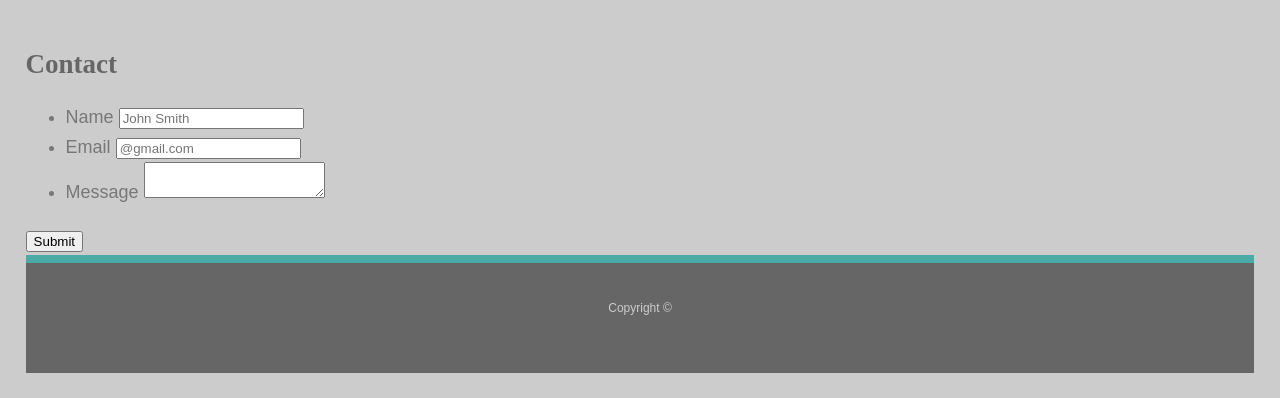
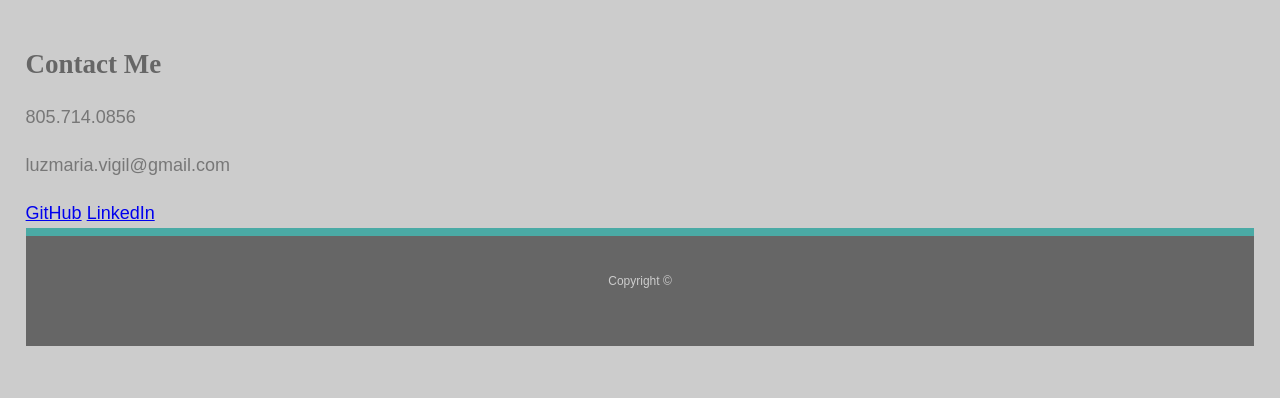
Before and after one commit to luz-vigil/new_portfolio, a plain HTML site: page index.html in a window 1280 px wide. Shown: the part 1180-1578 px from the top of the page. After the commit the page ends 1551 px from the top, so only its background shows below. Drawn offline with Linux system fonts and the light colour scheme.

Commit message:
updated work and contact me headings, also removed contact form and added contact information as well as working links to GitHub and LinkedIn

```diff
--- a/index.html
+++ b/index.html
@@ -15,8 +15,9 @@
       <a href="index.html" id="logo">Luz Maria Vigil</a>
       <nav>
         <a href="index.html">About</a>
-        <a href="portfolio.html">Portfolio</a>
-        <a href="contact.html">Contact</a>
+        <a href="portfolio.html">Work</a>
+        <a href="contact.html">Contact Me</a>
+        <a href="resume.html">Resume</a>
       </nav>
       </div>
     </div>
@@ -44,7 +45,7 @@
 
   <div id="main-container" class="container">
     <section class="main-section">
-      <h1>Portfolio</h1>
+      <h1>Work</h1>
       <hr />
       <br />
       <!-- Grid Layout for the image section -->
@@ -114,26 +115,12 @@
   </div>
 
   <div id="main-container" class="container">
-    <section class="main-section">
-      <h1>Contact</h1>
-
-      <form id="contact-form">
-        <ul>
-          <li>
-            <label for="name">Name</label>
-            <input type="text" id="name" name="name" placeholder="John Smith" required="required">
-          </li>
-          <li>
-            <label for="email">Email</label>
-            <input type="email" id="email" name="email" placeholder="@gmail.com" required="required">
-          </li>
-          <li>
-            <label for="message">Message</label>
-            <textarea id="message" name="message" required="required"></textarea>
-          </li>
-        </ul>
-        <input type="submit">
-      </form>
+    <section class="contact">
+      <h1>Contact Me</h1>
+      <p>805.714.0856</p>
+      <p>luzmaria.vigil@gmail.com</p>
+      <a href="https://github.com/luz-vigil" target="_blank">GitHub</a>
+      <a href="https://www.linkedin.com/in/luz-maria-vigil-939759171/" target="_blank">LinkedIn</a>
 
     </section>
 
```
